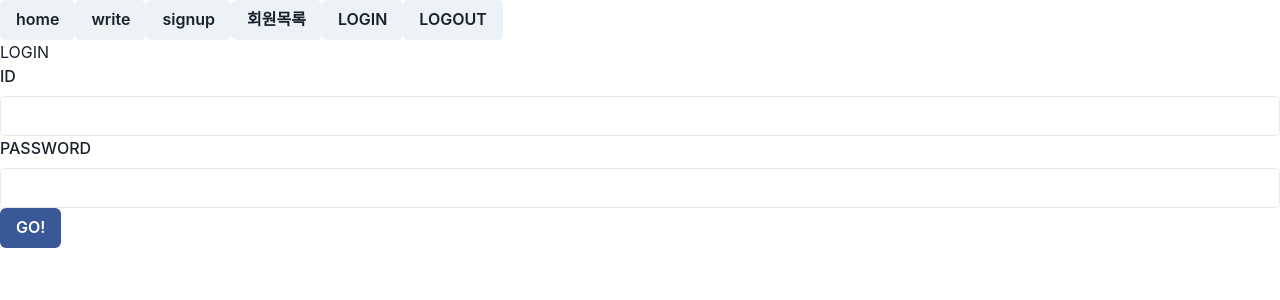
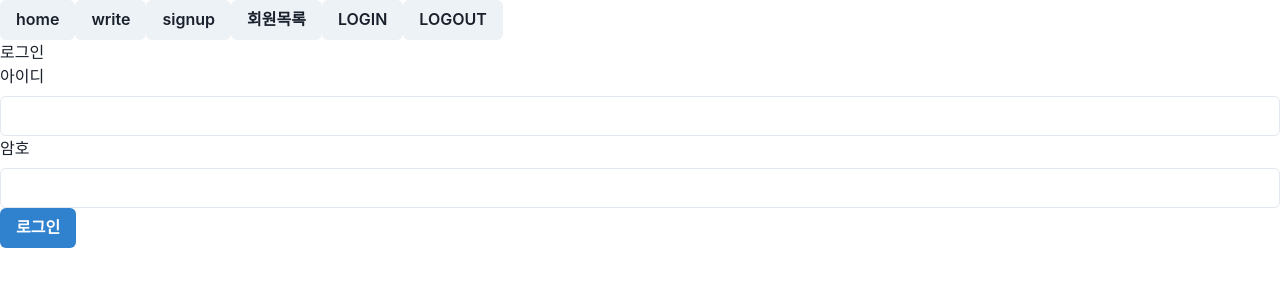
Before and after one commit to hoonil1/prj1_practice, a React (Create React App) app: page /login in a window 1280 px wide. Shown: the top 300 px of the page. Built offline with nearby package versions, Linux system fonts and the light colour scheme.

Commit message:
글 작성시 로그인한 사용자의 id 가 board의 writer로 들어가기

```diff
--- a/src/Member/MemberLogin.js
+++ b/src/Member/MemberLogin.js
@@ -1,40 +1,38 @@
 import { Box, Button, FormControl, FormLabel, Input } from "@chakra-ui/react";
 import { useState } from "react";
 import axios from "axios";
+import { logDOM } from "@testing-library/react";
 
 export function MemberLogin() {
   const [id, setId] = useState("");
   const [password, setPassword] = useState("");
 
   function handleLogin() {
-    //TODO: 로그인 후 성공,실패,완료 코드 추가
+    // TODO : 로그인 후 성공,실패,완료 코드 추가
     axios
-      .post("/api/member/login", {
-        id,
-        password,
-      })
+      .post("/api/member/login", { id, password })
       .then(() => console.log("good"))
       .catch(() => console.log("bad"))
-      .finally(() => console.log("finally"));
+      .finally(() => console.log("done"));
   }
 
   return (
     <Box>
-      <h1>LOGIN</h1>
+      <h1>로그인</h1>
       <FormControl>
-        <FormLabel>ID</FormLabel>
+        <FormLabel>아이디</FormLabel>
         <Input value={id} onChange={(e) => setId(e.target.value)} />
       </FormControl>
       <FormControl>
-        <FormLabel>PASSWORD</FormLabel>
+        <FormLabel>암호</FormLabel>
         <Input
           type="password"
           value={password}
           onChange={(e) => setPassword(e.target.value)}
         />
       </FormControl>
-      <Button colorScheme="facebook" onClick={handleLogin}>
-        GO!
+      <Button colorScheme="blue" onClick={handleLogin}>
+        로그인
       </Button>
     </Box>
   );
```
